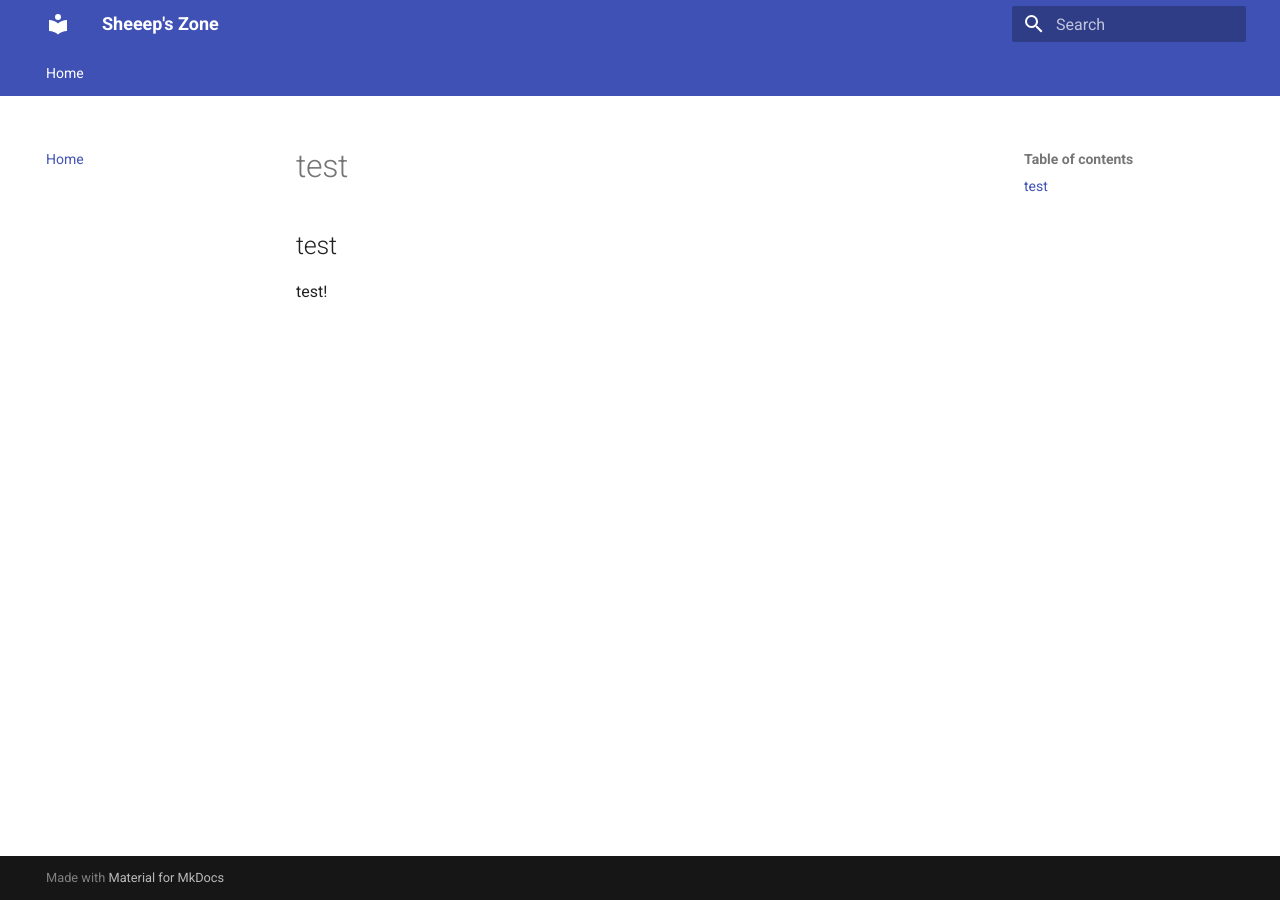
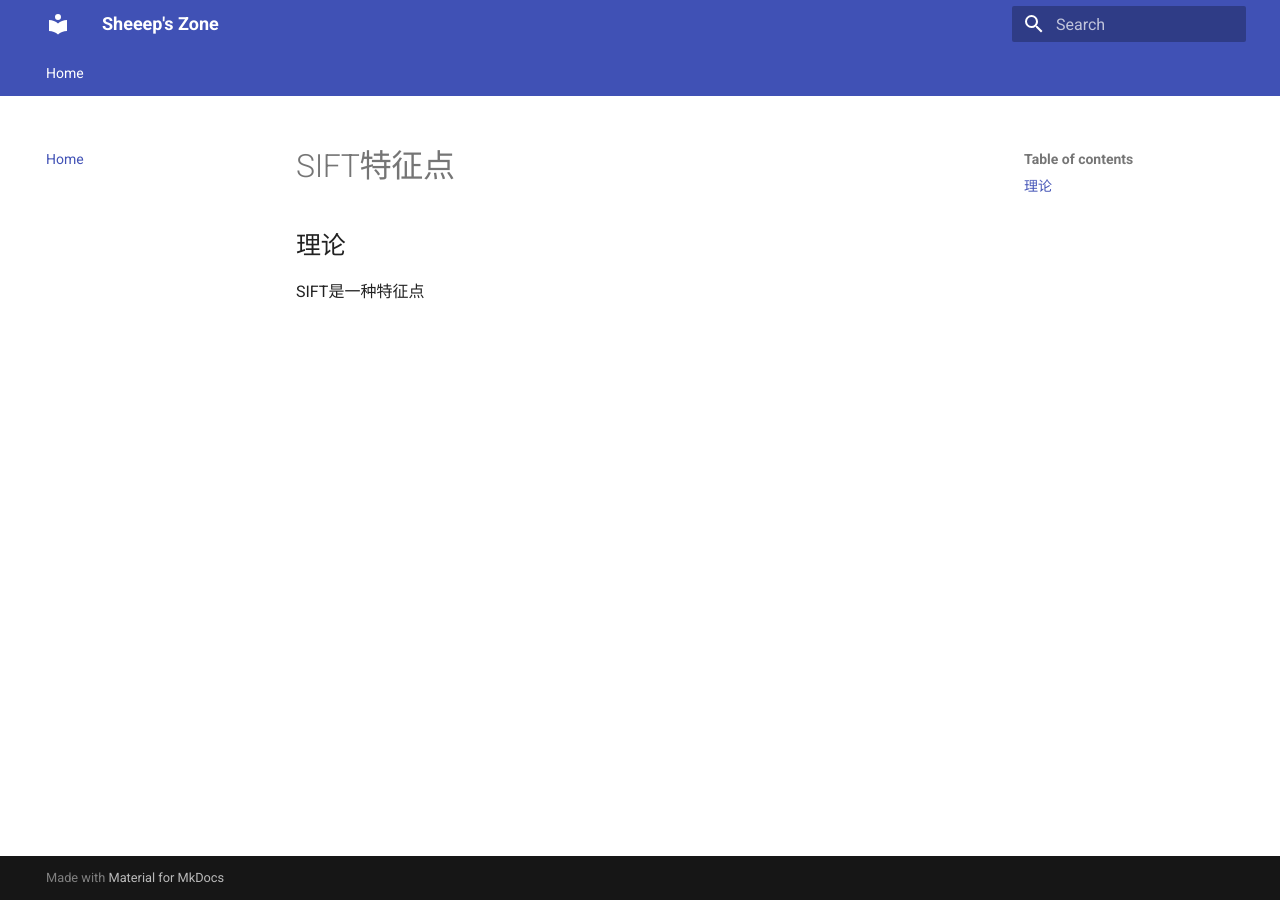
Before and after one commit to qiqiqihy/Sheeep-Zone, an MkDocs documentation site: the page built from docs/index.md, in a window 1280 px wide. Built offline with MkDocs 1.6.1 and Material for MkDocs 9.7.7, drawn with Linux system fonts in a browser that asks for light colours.

Commit message:
feat: test on other computer

```diff
--- a/docs/index.md
+++ b/docs/index.md
@@ -1,3 +1,3 @@
-# test
-## test
-test!
+# SIFT特征点
+## 理论
+SIFT是一种特征点
```
